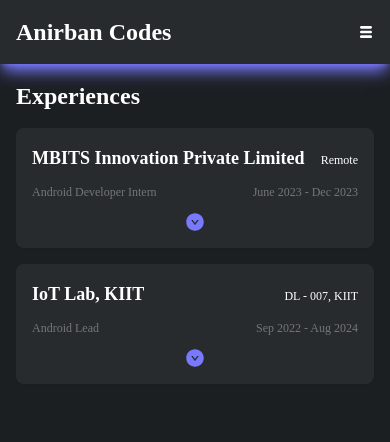
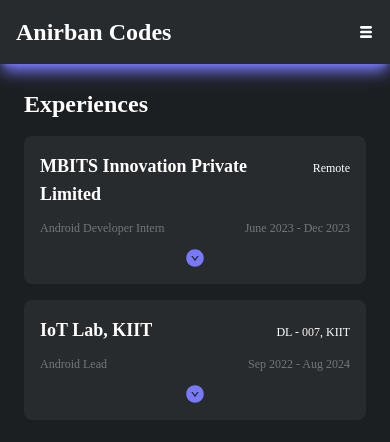
Before and after one commit to basakjeet08/Anirban-Codes, a React (Vite) app: page / in a window 390 px wide. Shown: the top 442 px of the page. Built offline with nearby package versions, Linux system fonts and the light colour scheme; a web font is replaced by a local one.

Commit message:
update - Re implemented the Responsiveness from Experiences to Main App Parent Layout

```diff
--- a/src/App.jsx
+++ b/src/App.jsx
@@ -5,7 +5,11 @@
   return (
     <div className="min-h-screen h-full min-w-screen w-full bg-background flex flex-col">
       <Header />
-      <Experience />
+      <div className="w-screen flex xl:justify-center p-6">
+        <div className="flex flex-col gap-4 w-full xl:w-3/4">
+          <Experience />
+        </div>
+      </div>
     </div>
   );
 }
--- a/src/pages/Experience.jsx
+++ b/src/pages/Experience.jsx
@@ -44,14 +44,12 @@
 const Experience = () => {
   return (
     // Experience Container
-    <div className="flex xl:justify-center p-4">
-      <div className="flex flex-col gap-4 w-full xl:w-3/4">
-        <h2 className={`${headingText}`}>Experiences</h2>
-        <div className="grid grid-cols-1 gap-4 md:grid-cols-2 lg:grid-cols-3">
-          {experiences.map((experience, index) => (
-            <ExperienceItem key={index} experience={experience} />
-          ))}
-        </div>
+    <div className="flex flex-col gap-4 w-full">
+      <h2 className={`${headingText}`}>Experiences</h2>
+      <div className="grid grid-cols-1 gap-4 md:grid-cols-2 lg:grid-cols-3">
+        {experiences.map((experience, index) => (
+          <ExperienceItem key={index} experience={experience} />
+        ))}
       </div>
     </div>
   );
```
